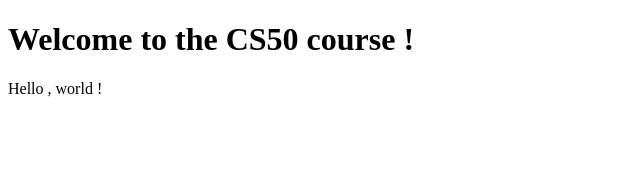
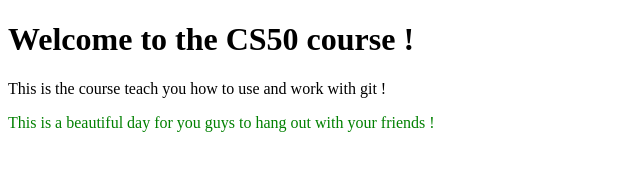
Before and after one commit to hadesdday/cs50-web-programming, a plain HTML site: page index.html in a window 1280 px wide. Shown: the whole page, without its empty margins (0-640 px from the left). Drawn offline with Linux system fonts and the light colour scheme.

Commit message:
Add paragraph and some styling for those

```diff
--- a/index.html
+++ b/index.html
@@ -9,7 +9,8 @@
 
 <body>
     <h1>Welcome to the CS50 course !</h1>
-    Hello , world !
+    <p title="Hello , world !">This is the course teach you how to use and work with git !</p>
+    <p style="color:green">This is a beautiful day for you guys to hang out with your friends ! </p>
 </body>
 
 </html>
```
